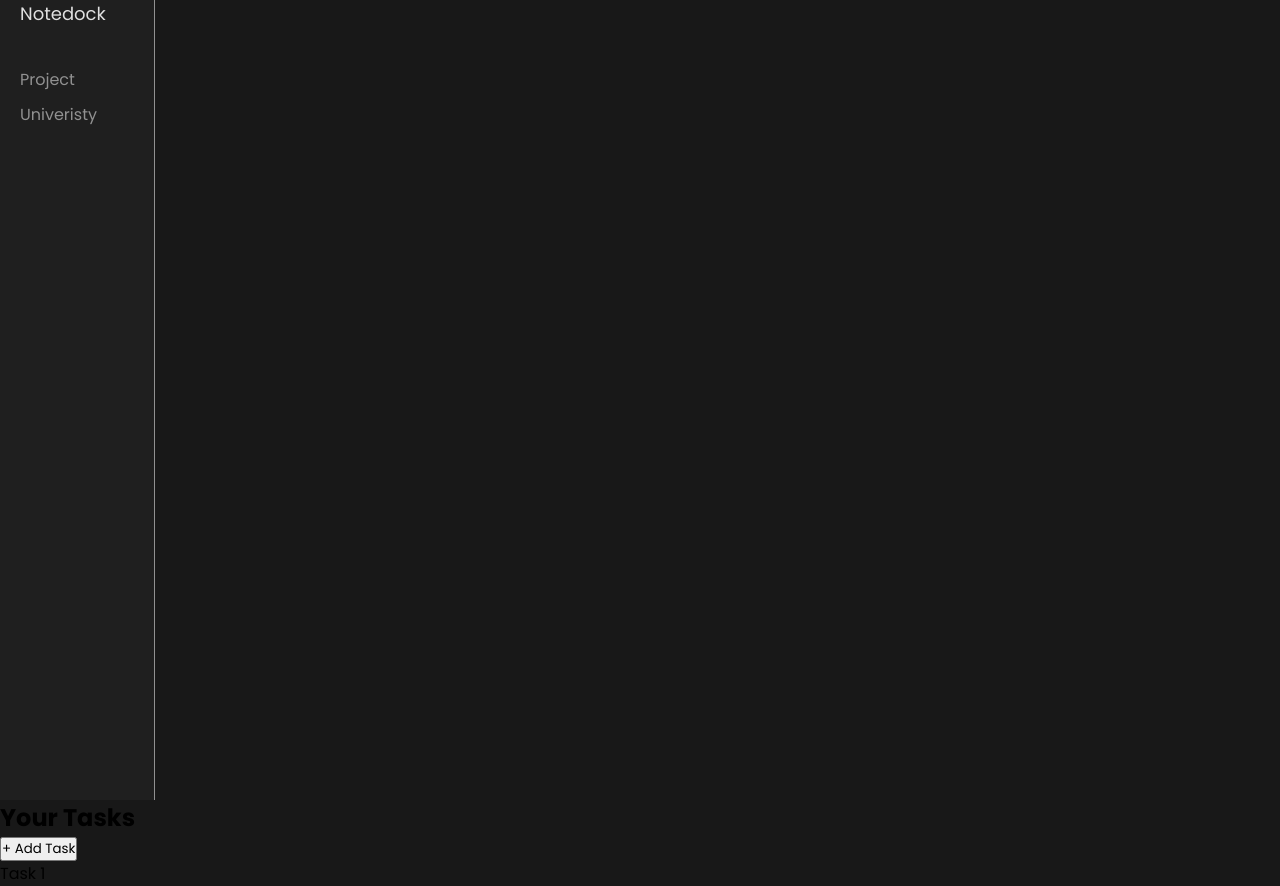
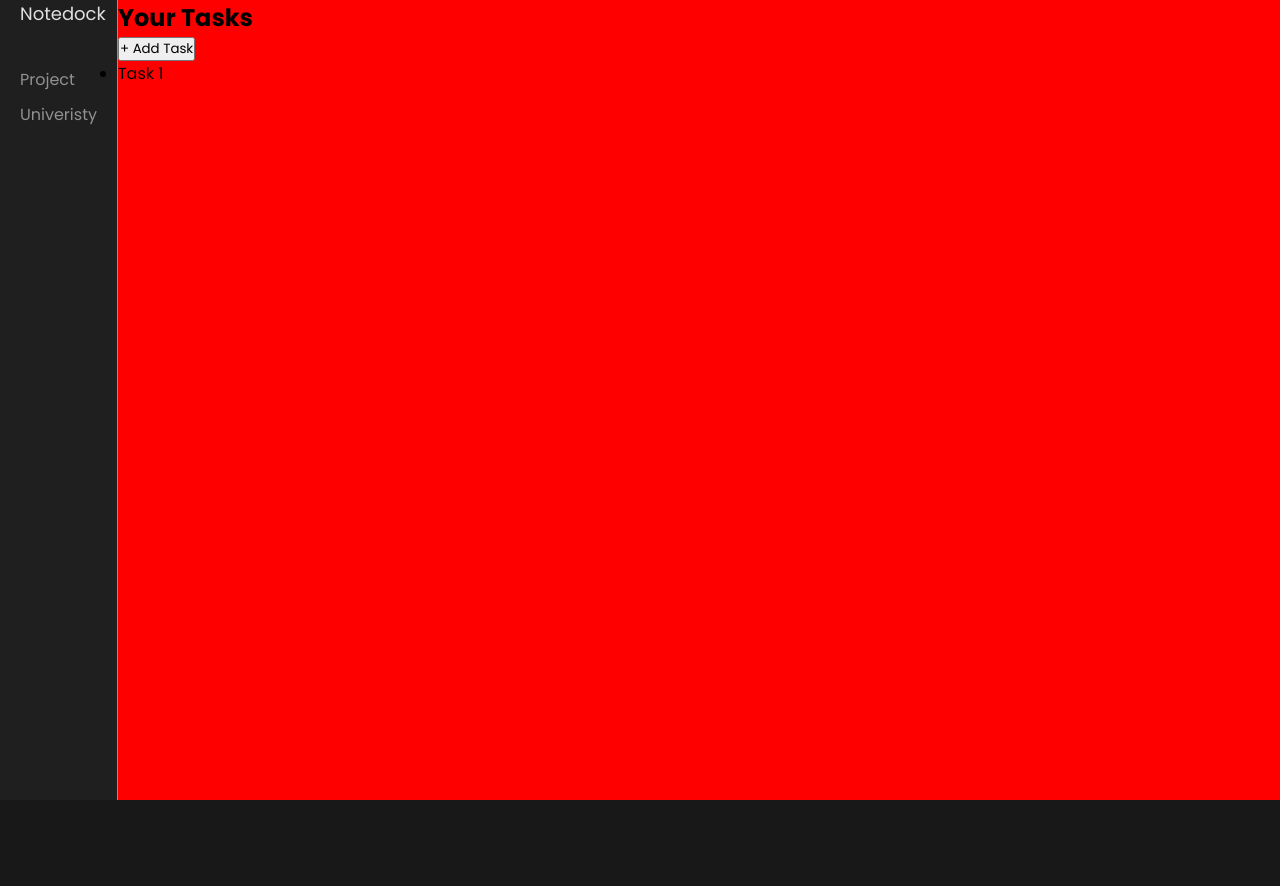
Before and after one commit to deucenn/todo-list, a website built with webpack: page src/index.html in a window 1280 px wide. After the commit the page ends 800 px from the top, so only its background shows below. Built offline with nearby package versions, Linux system fonts and the light colour scheme.

Commit message:
fixed typo

```diff
--- a/src/MainContent.js
+++ b/src/MainContent.js
@@ -2,7 +2,7 @@ function renderMainContent() {
     const content = document.getElementById("content");
 
     const mainContent = document.createElement("div");
-    mainContent.classList.add("main-content");
+    mainContent.classList.add("task-container");
     content.appendChild(mainContent);
 
     const mainTitle = document.createElement("h2");
--- a/src/styles.css
+++ b/src/styles.css
@@ -29,23 +29,21 @@
 }
 
 body {
-  overflow: hidden;
-  display: flex;
-  display: grid;
-  background-position: center;
+  /* overflow: hidden; */
   background: var(--dark)
 }
 
-.content {
-    display: flex;
+#content {
+    display: grid;
     height: 100vh;
+    grid-template-columns: 1fr 10fr;
 }
 
 /* Navbar */
 .navbar {
     background: var(--lightdark);
-    height: 100vh;
-    width: 12vw;
+    /* height: 100vh;
+    width: 12vw; */
     border-right: 1px solid var(--darkerlight);
 }
 
@@ -89,7 +87,6 @@ body {
 
 /* Tasks */
 .task-container {
-    height: 100vh;
-    width: 88vw;
+
     background: red;
 }
```
Also changed, not shown: src/Task.js (deleted, +0 -10 lines).
